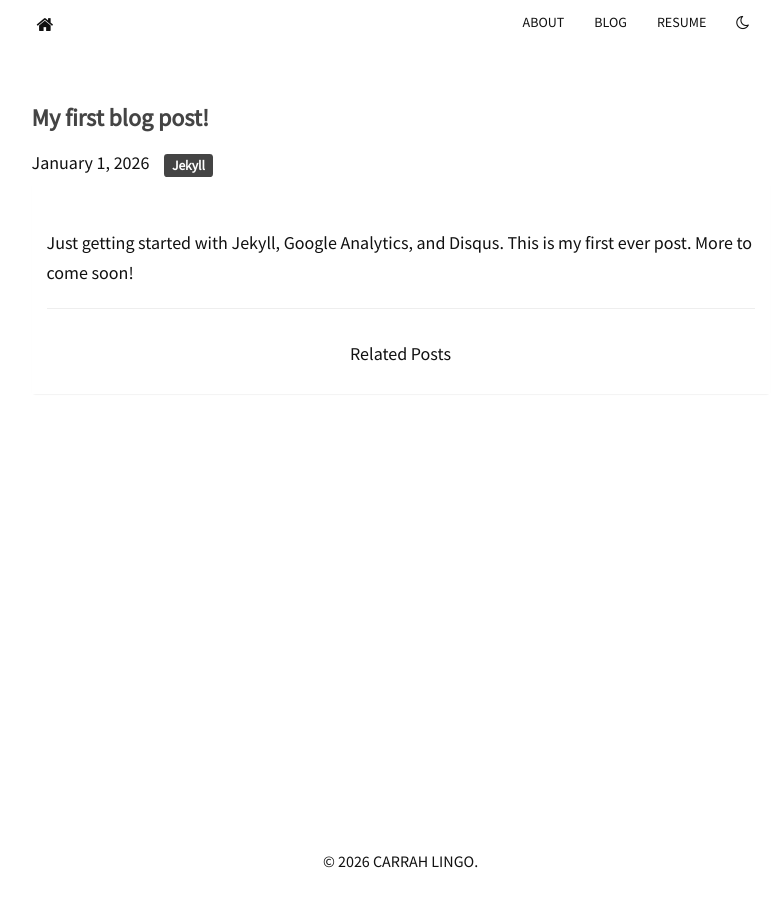
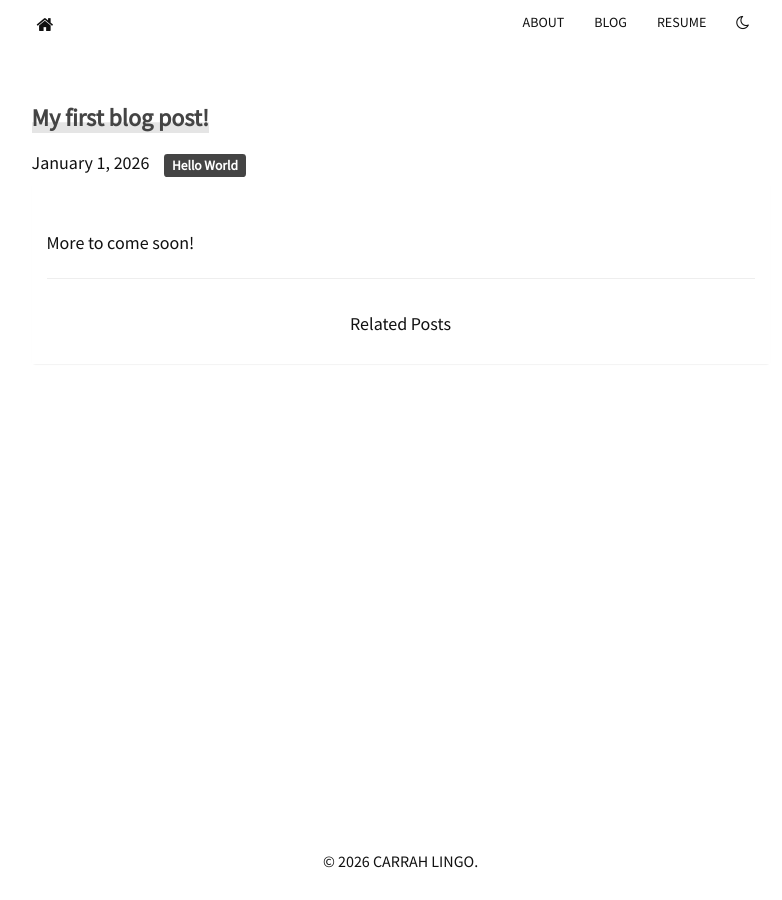
Before and after one commit to carrahlingo/carrahlingo.github.io, a Jekyll site: the page built from _posts/2026-01-01-first-post.md, in a window 1280 px wide. Shown: the whole page, without its empty margins (232-1014 px from the left). Built offline with Jekyll 4.4.1, drawn with Linux system fonts in a browser that asks for light colours; nearby versions of some CDN libraries.

Commit message:
link highlighting

```diff
--- a/_posts/2026-01-01-first-post.md
+++ b/_posts/2026-01-01-first-post.md
@@ -4,6 +4,6 @@ title: My first blog post!
 author: Carrah Lingo
 comments: true
 tags:
-- Jekyll
+- Hello World
 ---
-Just getting started with Jekyll, Google Analytics, and Disqus. This is my first ever post. More to come soon!
+More to come soon!
--- a/static/css/main.css
+++ b/static/css/main.css
@@ -15,6 +15,7 @@
   --accent-color: #444444;
   --icon-color: #111111;
   --link-color: #444444;
+  --link-highlight: rgba(0, 0, 0, 0.10);
   --accent-secondary-color: #666666;
 }
 /* Dark mode */
@@ -28,6 +29,7 @@
   --accent-color: #d0d0d0;
   --link-color: #d0d0d0;
   --icon-color: #f2f2f2;
+  --link-highlight: rgba(255, 255, 255, 0.14);
   --accent-secondary-color: #b5b5b5;
 }
 
@@ -404,12 +406,30 @@ div.footer{
 
 a{
   color: var(--link-color);
+  text-decoration: none;
+  box-shadow: inset 0 -0.45em 0 var(--link-highlight);
+  transition: box-shadow 120ms ease, color 120ms ease;
 }
 
 a:hover,
 a:focus {
   color: var(--font-color);
-  text-decoration: underline;
+  box-shadow: inset 0 -0.9em 0 var(--link-highlight);
+}
+
+/* Keep header/navigation links clean (no highlight bar). */
+.navbar a,
+.navbar a:hover,
+.navbar a:focus,
+.navbar a:visited,
+.navbar a:active {
+  box-shadow: none;
+}
+
+/* Links that explicitly opt out of styling. */
+a.nostyle:link,
+a.nostyle:visited {
+  box-shadow: none;
 }
 
 .label-info{
@@ -519,12 +539,12 @@ details summary::-webkit-details-marker {
 /* Links - exact match to original layout.css */
 .resume-page a {
   text-decoration: none;
-  color: #424242;
-  background-color: #eaeaea;
+  color: inherit;
+  background-color: transparent;
 }
 
 .resume-page a:visited {
-  color: #424242;
+  color: inherit;
 }
 
 .resume-page a:hover,
```
